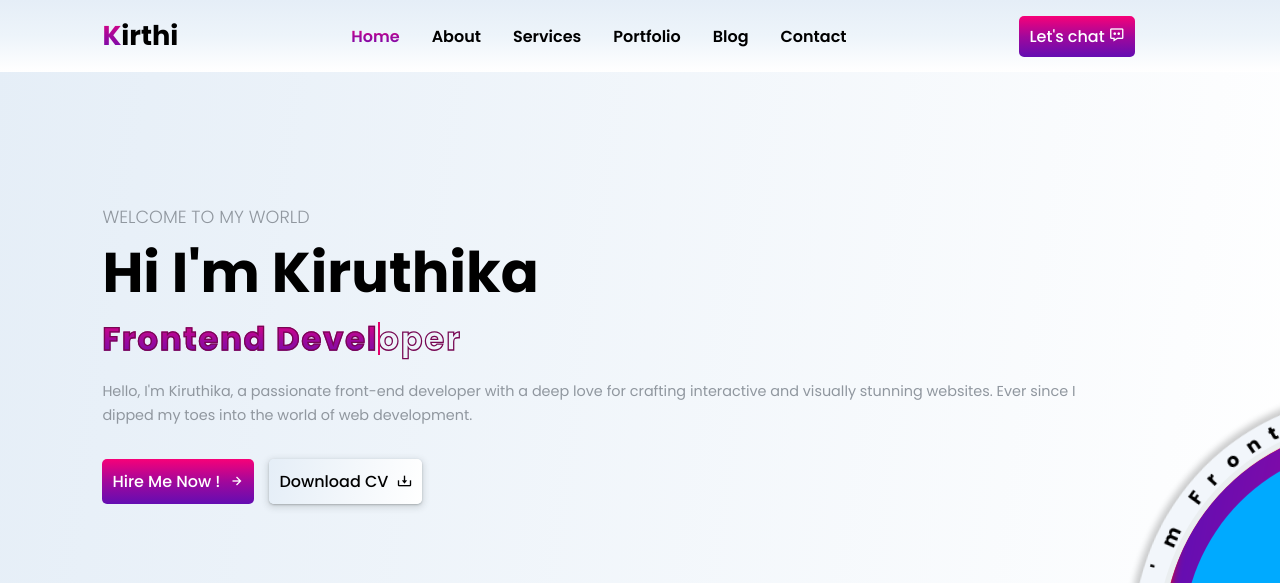
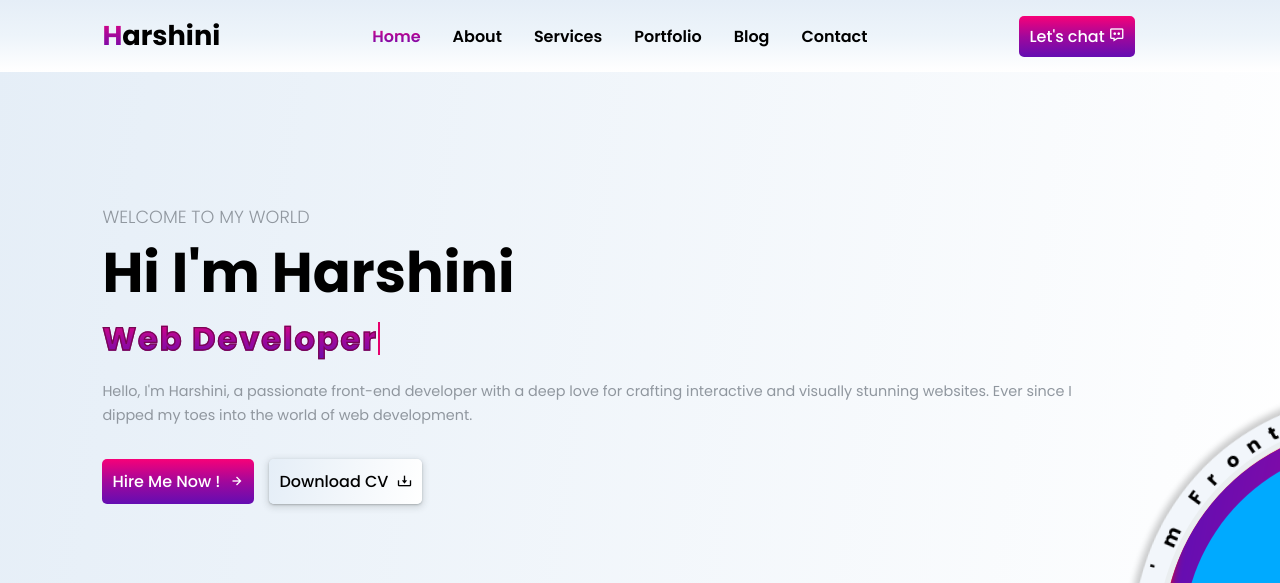
Before and after one commit to harshiniharsh-r/newHarshPort, a plain HTML site: page index.html in a window 1280 px wide. Shown: the top 583 px of the page. Drawn offline with nearby package versions, Linux system fonts and the light colour scheme.

Commit message:
Update index.html

```diff
--- a/index.html
+++ b/index.html
@@ -3,7 +3,7 @@
 <head>
     <meta charset="UTF-8">
     <meta name="viewport" content="width=device-width, initial-scale=1.0">
-    <title>Kirthi Coder || Portfolio website</title>
+    <title>Harshini || Portfolio website</title>
     <link rel="stylesheet" href="style.css">
     <!-- boxicon css link -->
     <link href='https://unpkg.com/boxicons@2.1.4/css/boxicons.min.css' rel='stylesheet'>
@@ -13,7 +13,7 @@
 <body>
     <div class="overlay"></div>
     <header>
-        <a href="#" class="logo"><span>K</span>irthi</a>
+        <a href="#" class="logo"><span>H</span>arshini</a>
         <ul class="navlist">
             <li><a href="#home" class="active">Home</a></li>
             <li><a href="#about">About</a></li>
@@ -33,16 +33,16 @@
     <section class="home" id="home">
         <div class="hero-info">
             <h3>Welcome To my World</h3>
-            <h1>Hi I'm Kiruthika</h1>
+            <h1>Hi I'm Harshini</h1>
 
             <div class="text-animate">
-                <h2>Frontend Developer</h2>
+                <h2>Web Developer</h2>
             </div>
 
-            <p>Hello, I'm Kiruthika, a passionate front-end developer with a deep love for crafting interactive and visually stunning websites. Ever since I dipped my toes into the world of web development.</p>
+            <p>Hello, I'm Harshini, a passionate front-end developer with a deep love for crafting interactive and visually stunning websites. Ever since I dipped my toes into the world of web development.</p>
 
             <div class="btn-box">
-                <a href="priyakiruthi23@gmail.com" class="btn">Hire Me Now ! <i class='bx bx-right-arrow-alt' ></i></a>
+                <a href="harshiniharsh8585@gmail.com" class="btn">Hire Me Now ! <i class='bx bx-right-arrow-alt' ></i></a>
                 <a href="img/kirthi.pdf" target="_blank" class="btn d-CV">Download CV <i class='bx bx-download'></i></a>
             </div>
 
```
